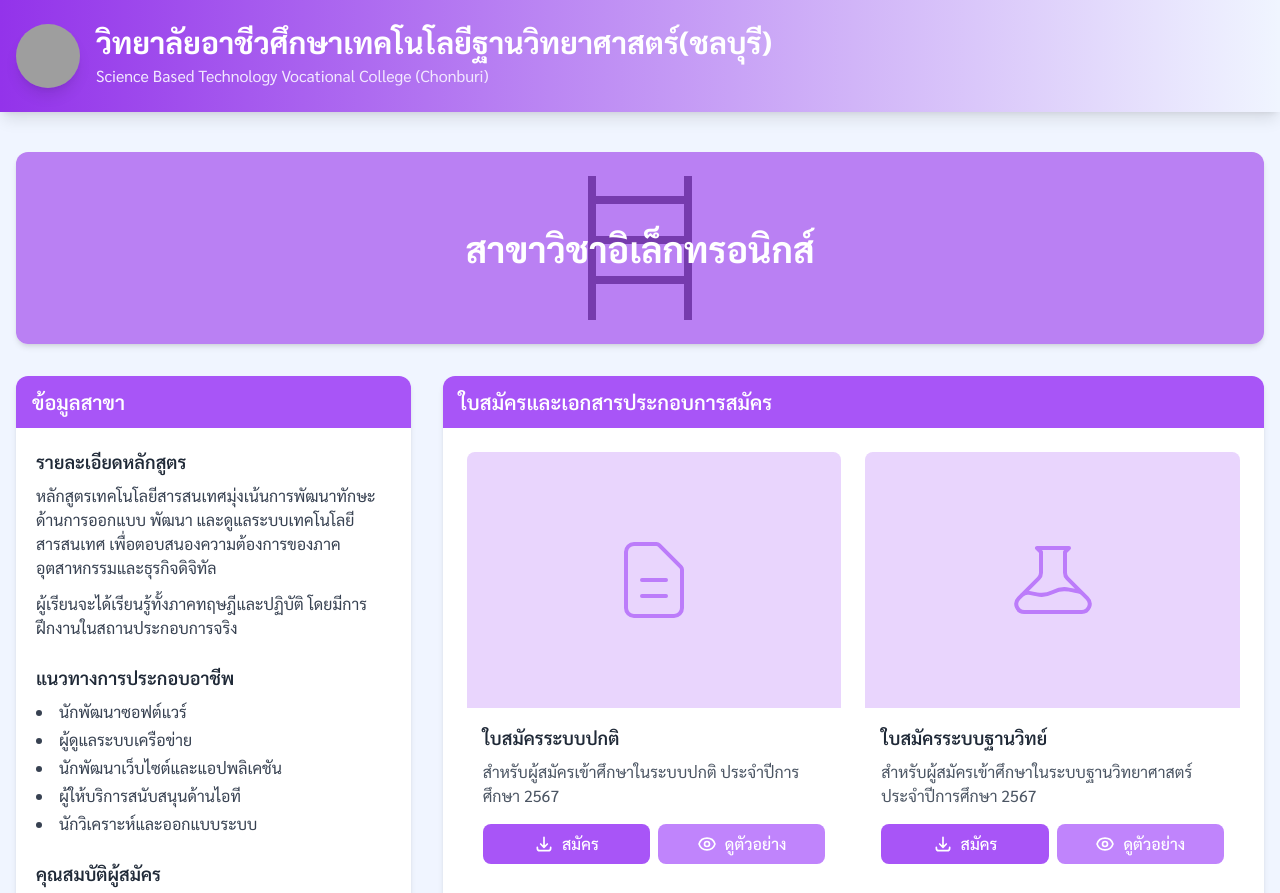
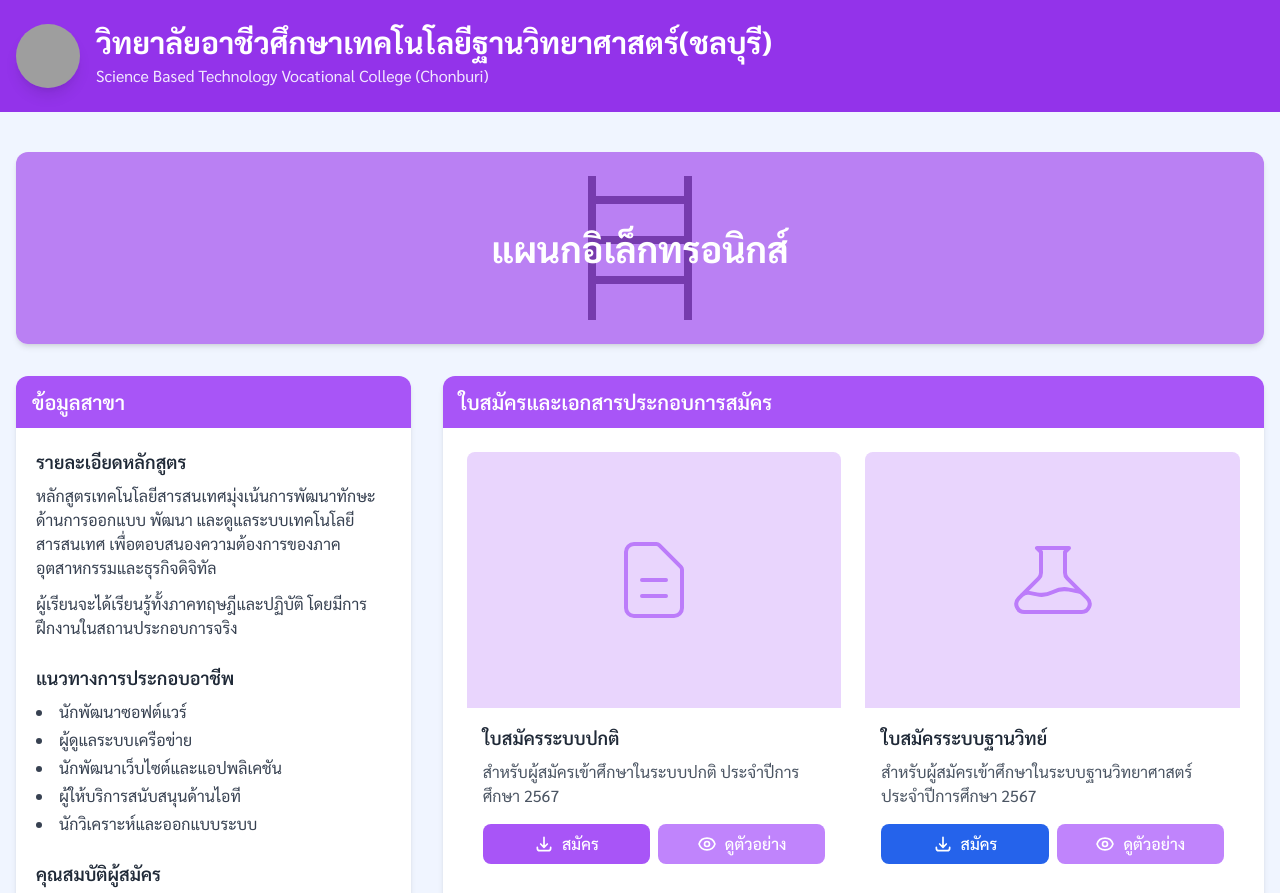
Before and after one commit to jirat856/SBTVC-online-registor, a plain HTML site: page electronic.html in a window 1280 px wide. Shown: the top 893 px of the page. Drawn offline with nearby package versions, Linux system fonts and the light colour scheme; grey boxes are pictures that could not be loaded; files whose address does not match are found by name.

Commit message:
Update electronic.html

```diff
--- a/electronic.html
+++ b/electronic.html
@@ -28,7 +28,7 @@
 <body>
     <div class="min-h-screen">
         <!-- Header -->
-        <header class="bg-gradient-to-r from-purple-600 to- purple-800 text-white shadow-lg">
+        <header class="bg-purple-600 text-white">
             <div class="container mx-auto px-4 py-6 flex items-center flex-col md:flex-row">
                 <!-- Logo -->
                 <div class="mr-4 flex-shrink-0 mb-4 md:mb-0">
@@ -56,7 +56,7 @@
                     </svg>
                     <div class="absolute inset-0 bg-purple-500 opacity-70"></div>
                     <div class="absolute inset-0 flex items-center justify-center">
-                        <h2 class="text-4xl font-bold text-white">สาขาวิชาอิเล็กทรอนิกส์</h2>
+                        <h2 class="text-4xl font-bold text-white">แผนกอิเล็กทรอนิกส์</h2>
                     </div>
                 </div>
             </div>
@@ -159,7 +159,7 @@
                                         <h4 class="font-semibold text-lg text-gray-800 mb-2">ใบสมัครระบบปกติ</h4>
                                         <p class="text-gray-600 mb-4">สำหรับผู้สมัครเข้าศึกษาในระบบปกติ ประจำปีการศึกษา 2567</p>
                                         <div class="flex space-x-2">
-                                            <a href="https://docs.google.com/forms/d/e/1FAIpQLSfSDZok3NUIvDaVDq1HAGmSxMjijSxhW6Mdko7FxWEObHY-oA/viewform?usp=dialog" class="btn-hover flex-1 bg-purple-500 hover:bg-purple-700 text-white font-medium py-2 px-4 rounded-lg flex items-center justify-center">
+                                            <a href="https://docs.google.com/forms/d/e/1FAIpQLSfSDZok3NUIvDaVDq1HAGmSxMjijSxhW6Mdko7FxWEObHY-oA/viewform?usp=dialog" target="_blank" class="btn-hover flex-1 bg-purple-500 hover:bg-purple-700 text-white font-medium py-2 px-4 rounded-lg flex items-center justify-center">
                                                 <svg class="h-5 w-5 mr-2" fill="none" viewBox="0 0 24 24" stroke="currentColor">
                                                     <path stroke-linecap="round" stroke-linejoin="round" stroke-width="2" d="M4 16v1a3 3 0 003 3h10a3 3 0 003-3v-1m-4-4l-4 4m0 0l-4-4m4 4V4" />
                                                 </svg>
@@ -188,7 +188,7 @@
                                         <h4 class="font-semibold text-lg text-gray-800 mb-2">ใบสมัครระบบฐานวิทย์</h4>
                                         <p class="text-gray-600 mb-4">สำหรับผู้สมัครเข้าศึกษาในระบบฐานวิทยาศาสตร์ ประจำปีการศึกษา 2567</p>
                                         <div class="flex space-x-2">
-                                            <a href="https://docs.google.com/forms/d/e/1FAIpQLSfSDZok3NUIvDaVDq1HAGmSxMjijSxhW6Mdko7FxWEObHY-oA/viewform?usp=dialog" class="btn-hover flex-1 bg-purple-500 hover:bg-purple-700 text-white font-medium py-2 px-4 rounded-lg flex items-center justify-center">
+                                            <a href="https://docs.google.com/forms/d/e/1FAIpQLSda4sL8LVn3COhzmWIu1wRNAbTzX5pbS0jzN1Mkeif30yekMA/viewform?usp=dialog" target="_blank" class="btn-hover flex-1 bg-blue-600 hover:bg-blue-700 text-white font-medium py-2 px-4 rounded-lg flex items-center justify-center">
                                                 <svg class="h-5 w-5 mr-2" fill="none" viewBox="0 0 24 24" stroke="currentColor">
                                                     <path stroke-linecap="round" stroke-linejoin="round" stroke-width="2" d="M4 16v1a3 3 0 003 3h10a3 3 0 003-3v-1m-4-4l-4 4m0 0l-4-4m4 4V4" />
                                                 </svg>
```
